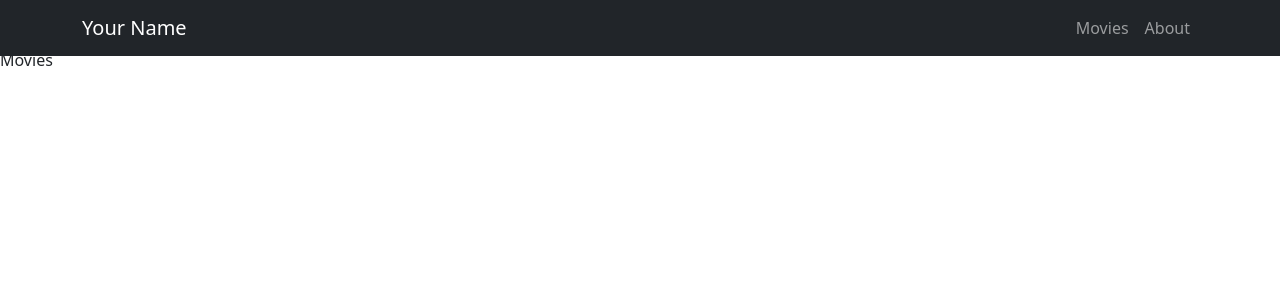
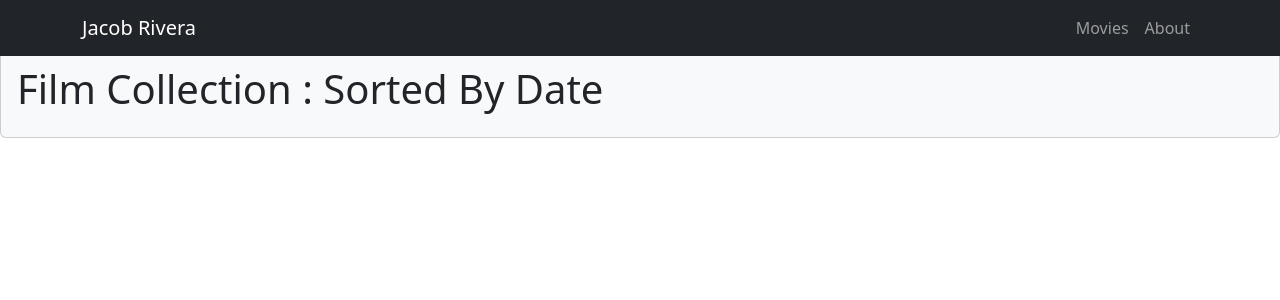
Before and after one commit to Progmr2077/my-app, a Next.js app: page / in a window 1280 px wide. Shown: the top 300 px of the page. Built offline with nearby package versions, Linux system fonts and the light colour scheme.

Commit message:
fixed code pretty well

```diff
--- a/components/MainNav.js
+++ b/components/MainNav.js
@@ -7,7 +7,7 @@ export default function MainNav() {
       <Navbar className="fixed-top navbar-dark bg-dark">
         <Container>
           {/* Brand/Logo */}
-          <Navbar.Brand>Your Name</Navbar.Brand>
+          <Navbar.Brand>Jacob Rivera</Navbar.Brand>
 
           {/* Navigation Links */}
           <Nav>
--- a/pages/index.js
+++ b/pages/index.js
@@ -1,3 +1,11 @@
+import PageHeader from '@/components/PageHeader';
+
 export default function Home() {
-  return <div>Movies</div>;
+  return (
+    <>
+      {/* Page Header */}
+      <PageHeader text="Film Collection : Sorted By Date" />
+
+      </>
+      );
 }
```
